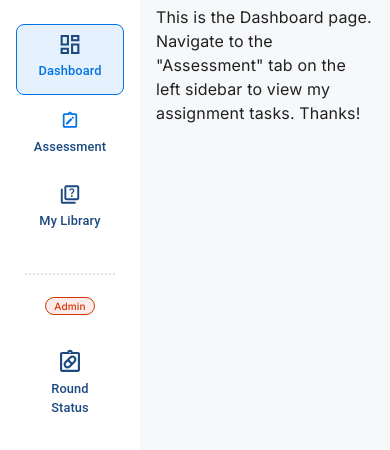
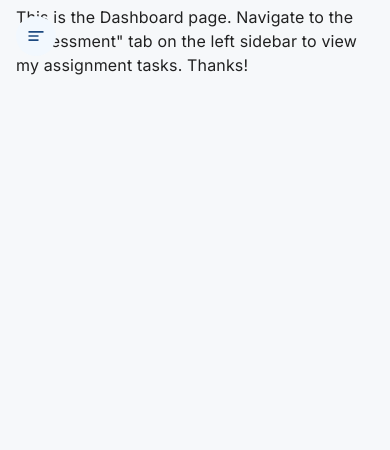
Before and after one commit to gauravsoni97/unstop, a React (Create React App) app: page /dashboard in a window 390 px wide. Shown: the top 450 px of the page. Built offline with nearby package versions, Linux system fonts and the light colour scheme.

Commit message:
toggle functionality added

```diff
--- a/package.json
+++ b/package.json
@@ -14,8 +14,11 @@
     "@testing-library/react": "^13.4.0",
     "@testing-library/user-event": "^13.5.0",
     "dayjs": "^1.11.10",
+    "i": "^0.3.7",
+    "npm": "^10.2.5",
     "react": "^18.2.0",
     "react-dom": "^18.2.0",
+    "react-responsive": "^9.0.2",
     "react-router-dom": "^6.21.1",
     "react-scripts": "5.0.1",
     "web-vitals": "^2.1.4"
--- a/src/index.css
+++ b/src/index.css
@@ -6,19 +6,17 @@
   box-sizing: border-box;
   font-family: "Inter", sans-serif;
 }
-body{
-  background-color: #F6F8FA !important;
+body {
+  background-color: #f6f8fa !important;
 }
-
 
 /* --------- custom classes ---------- */
 
-.whiteRoundCard{
+.whiteRoundCard {
   background-color: white;
   padding: 1rem;
   border-radius: 12px;
 }
-
 
 /* ================== Flexbox Classes ============== */
 
@@ -71,3 +69,22 @@ body{
 .flexgap4 {
   gap: 4rem;
 }
+
+/* ===== mob toggle ====  */
+
+.toggleMob {
+  display: flex;
+  width: 2.5rem;
+  height: 2.5rem;
+  padding: 0.625rem;
+  justify-content: center;
+  align-items: center;
+  gap: 0.625rem;
+  position: absolute;
+  left: 1rem;
+  top: 1rem;
+
+  border-radius: 3.75rem;
+  background: var(--secondary-5, #f2f8fe);
+  z-index: 3;
+}
--- a/src/layouts/DashboardLayout.jsx
+++ b/src/layouts/DashboardLayout.jsx
@@ -1,4 +1,4 @@
-import * as React from "react";
+import React, { useState } from "react";
 import PropTypes from "prop-types";
 import AppBar from "@mui/material/AppBar";
 import Box from "@mui/material/Box";
@@ -13,37 +13,59 @@ import Typography from "@mui/material/Typography";
 import Sidebar from "./Sidebar";
 import { drawerWidth } from "../constant";
 import MainDrawer from "./MainDrawer";
-
+import { useMediaQuery } from "react-responsive";
 
 function DashboardLayout(props) {
-  const { window } = props;
-  const [mobileOpen, setMobileOpen] = React.useState(false);
+  const [mobileDrawerOpen, setMobileDrawerOpen] = useState(false);
+  const isTabletOrMobile = useMediaQuery({ query: "(max-width: 924px)" });
 
-  const handleDrawerToggle = () => {
-    setMobileOpen(!mobileOpen);
+  const handleMobileDrawerToggle = () => {
+    setMobileDrawerOpen(!mobileDrawerOpen);
   };
-
-  const drawer = <Sidebar />;
-
-  const container =
-    window !== undefined ? () => window().document.body : undefined;
 
   return (
     <Box sx={{ display: "flex" }}>
       <CssBaseline />
-      <MainDrawer/>
+      {isTabletOrMobile && (
+        <span className="toggleMob" onClick={handleMobileDrawerToggle}>
+          <svg
+            xmlns="http://www.w3.org/2000/svg"
+            width="30"
+            height="30"
+            viewBox="0 0 30 30"
+            fill="none"
+          >
+            <g clip-path="url(#clip0_0_956)">
+              <path
+                d="M18.75 22.5H3.75V20H18.75V22.5ZM26.25 7.5V10H3.75V7.5H26.25ZM18.75 16.25H3.75V13.75H18.75V16.25Z"
+                fill="#1C4980"
+              />
+            </g>
+            <defs>
+              <clipPath id="clip0_0_956">
+                <rect
+                  width="30"
+                  height="30"
+                  fill="white"
+                  transform="matrix(-1 0 0 1 30 0)"
+                />
+              </clipPath>
+            </defs>
+          </svg>
+        </span>
+      )}
+      {!isTabletOrMobile || mobileDrawerOpen ? <MainDrawer /> : null}
       <main
         style={{
           width: "100%",
           overflow: "hidden",
           padding: ".3rem 1rem",
-          maxHeight:"100vh",
-          overflowY:'auto'
+          maxHeight: "100vh",
+          overflowY: "auto",
         }}
       >
         {props.children}
       </main>
-
     </Box>
   );
 }
--- a/src/layouts/MainDrawer.jsx
+++ b/src/layouts/MainDrawer.jsx
@@ -4,17 +4,32 @@ import { Link, useLocation, useNavigate } from "react-router-dom";
 import _ from "lodash";
 import Sidebar from "./Sidebar";
 import { drawerWidth } from "../constant";
+import { useMediaQuery } from "react-responsive";
 
 function MainDrawer(props) {
   const navigate = useNavigate();
   const location = useLocation();
   const path = location.pathname.split("/")[1];
+  const isTabletOrMobile = useMediaQuery({ query: "(max-width: 924px)" });
+
+  const drawerWidth = isTabletOrMobile ? "210px" : 150;
 
   useEffect(() => {}, [path]);
 
   const drawer = (
-    <div style={{ height: "100vh", padding: "1rem", position: "relative" }}>
-    <Sidebar/>
+    <div
+      style={{
+        padding: "1rem",
+
+        position: "absolute",
+        top: "2rem",
+        left: 0,
+        height: "100vh",
+        width: isTabletOrMobile ? "210px" :150,
+        background: "white",
+      }}
+    >
+      <Sidebar />
     </div>
   );
 
--- a/src/layouts/Sidebar.jsx
+++ b/src/layouts/Sidebar.jsx
@@ -8,8 +8,9 @@ import "./Sidebar.css";
 
 import { AdminMenuList } from "../AdminMenuList";
 import { MenuList } from "../MenuList";
+import { useMediaQuery } from "react-responsive";
 
-const SidebarItem = ({ menuItem, isActive, onClick }) => (
+const SidebarItem = ({ isTabletOrMobile, menuItem, isActive, onClick }) => (
   <ListItem
     onClick={onClick}
     sx={{
@@ -27,9 +28,9 @@ const SidebarItem = ({ menuItem, isActive, onClick }) => (
       borderRadius: ".5rem",
       marginBottom: ".3rem",
       display: "flex",
-      flexDirection: "column",
+      flexDirection: isTabletOrMobile ? "row" : "column",
       alignItems: "center",
-      justifyContent: "center",
+      justifyContent: isTabletOrMobile ? "start":"center",
     }}
   >
     <ListItemIcon>
@@ -49,7 +50,7 @@ const SidebarItem = ({ menuItem, isActive, onClick }) => (
         style: {
           fontSize: ".8rem",
           fontWeight: 500,
-          textAlign: "center",
+          textAlign: isTabletOrMobile ? "left": "center",
           marginTop: ".18rem",
           color: isActive ? "#0073E6" : "#1C4980",
         },
@@ -60,6 +61,7 @@ const SidebarItem = ({ menuItem, isActive, onClick }) => (
 );
 
 const Sidebar = () => {
+  const isTabletOrMobile = useMediaQuery({ query: "(max-width: 924px)" });
   const navigate = useNavigate();
   const [menuListItem, setMenuListItem] = useState(MenuList);
   const [adminMenuListItem, setAdminMenuListItem] = useState(AdminMenuList);
@@ -82,6 +84,7 @@ const Sidebar = () => {
           <SidebarItem
             key={menuItem.text}
             menuItem={menuItem}
+            isTabletOrMobile={isTabletOrMobile}
             isActive={path === menuItem.rootpath}
             onClick={() =>
               handleItemClick(menuItem, index, menuListItem, setMenuListItem)
@@ -108,6 +111,7 @@ const Sidebar = () => {
           <SidebarItem
             key={menuItem.text}
             menuItem={menuItem}
+            isTabletOrMobile={isTabletOrMobile}
             isActive={path === menuItem.rootpath}
             onClick={() =>
               handleItemClick(
```
Also changed, not shown: 1 other file (tests, documents, lock files or other folders).
